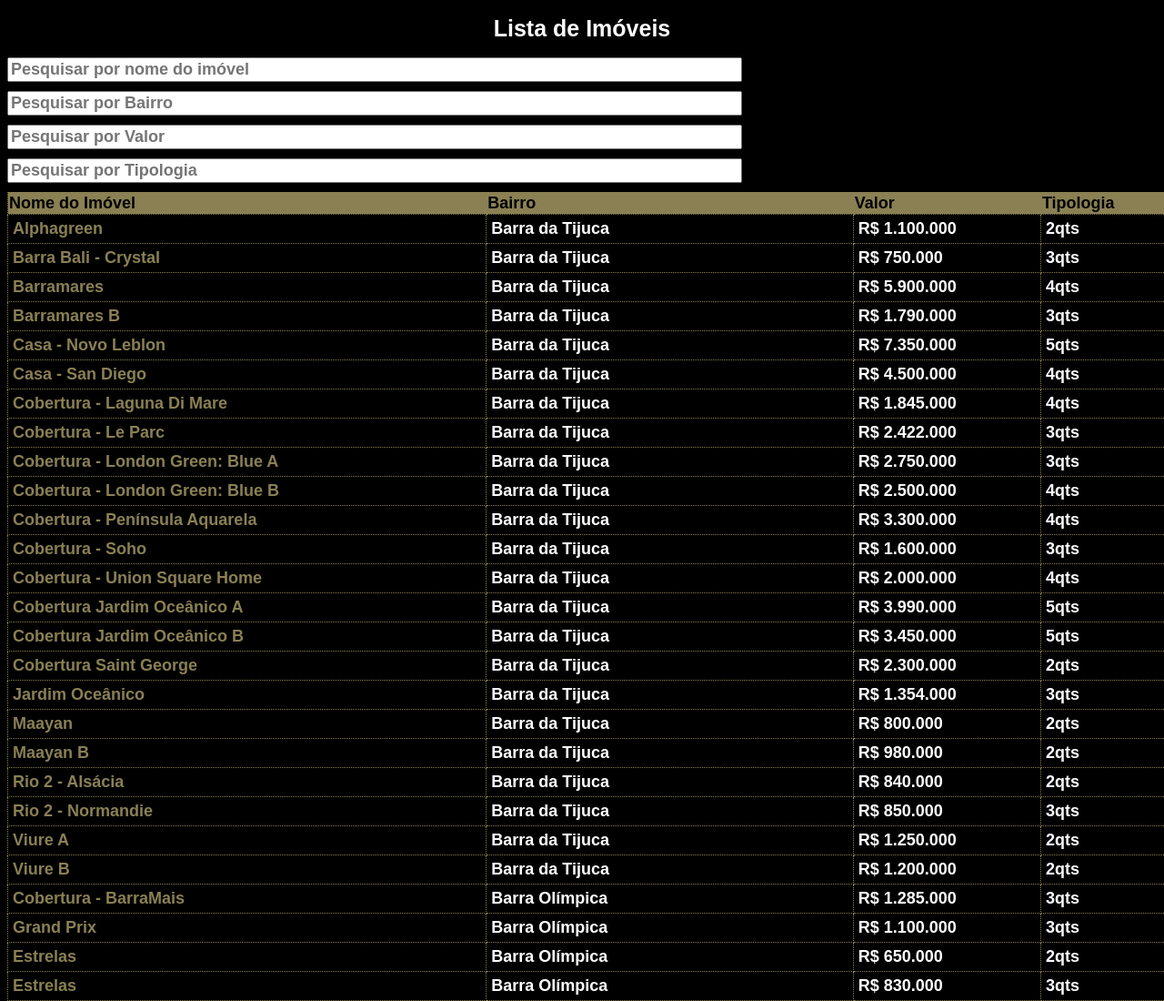
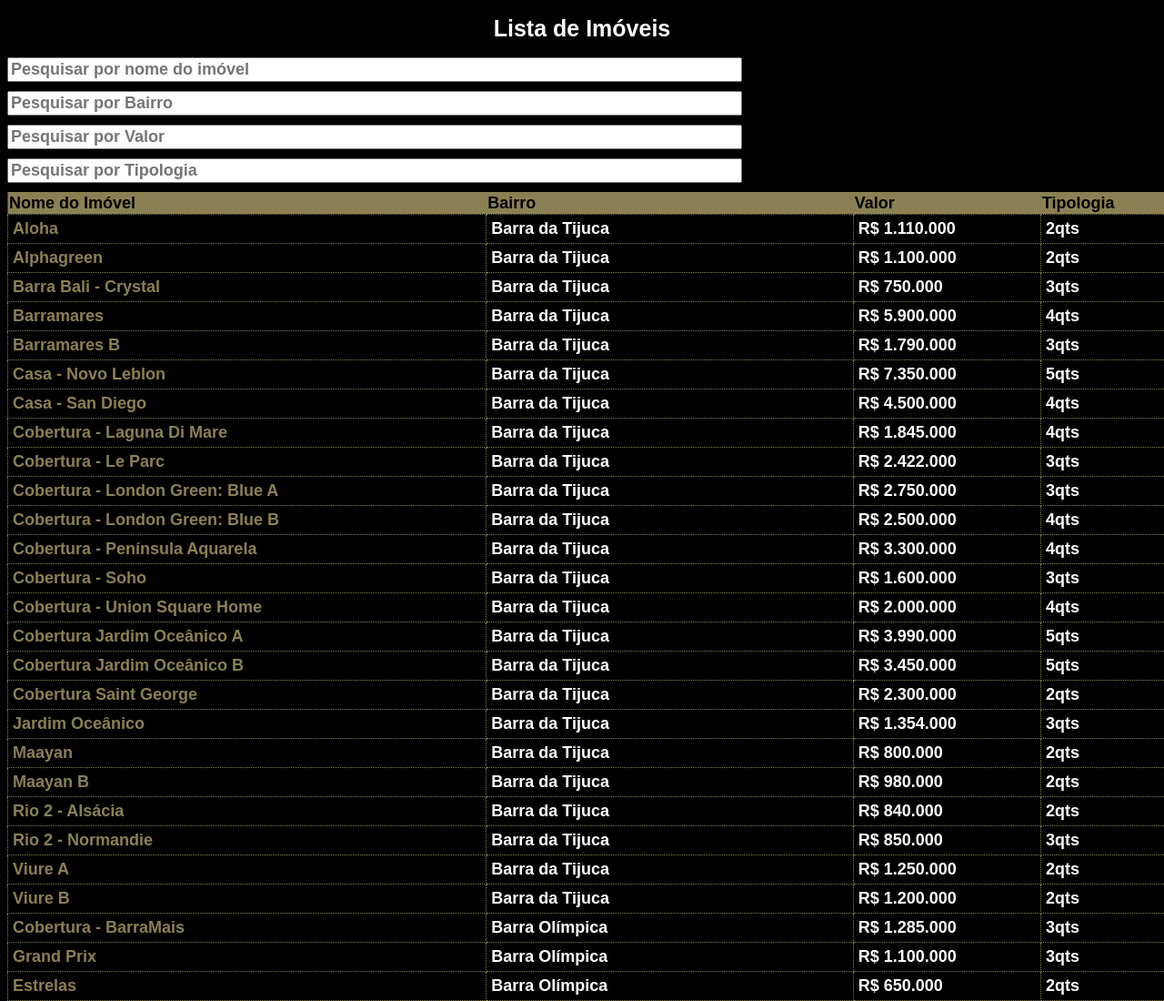
Before and after one commit to PedroCrqs/planilha-de-opcoes, a plain HTML site: page index.html in a window 1280 px wide. Shown: the top 1100 px of the page at 91% size. Drawn offline with Linux system fonts and the light colour scheme; a web font is replaced by a local one.

Commit message:
Aloha ABM added

```diff
--- a/index.html
+++ b/index.html
@@ -58,6 +58,19 @@
         </tr>
       </thead>
       <tbody>
+        <tr>
+          <td>
+            <a
+              class="bName"
+              href="https://drive.google.com/drive/u/1/folders/1PbJo_jmYErld98HSHJugz0EdKkP-8oqp"
+              target="_blank"
+              >Aloha</a
+            >
+          </td>
+          <td>Barra da Tijuca</td>
+          <td>R$ 1.110.000</td>
+          <td>2qts</td>
+        </tr>
         <tr>
           <td>
             <a
```
